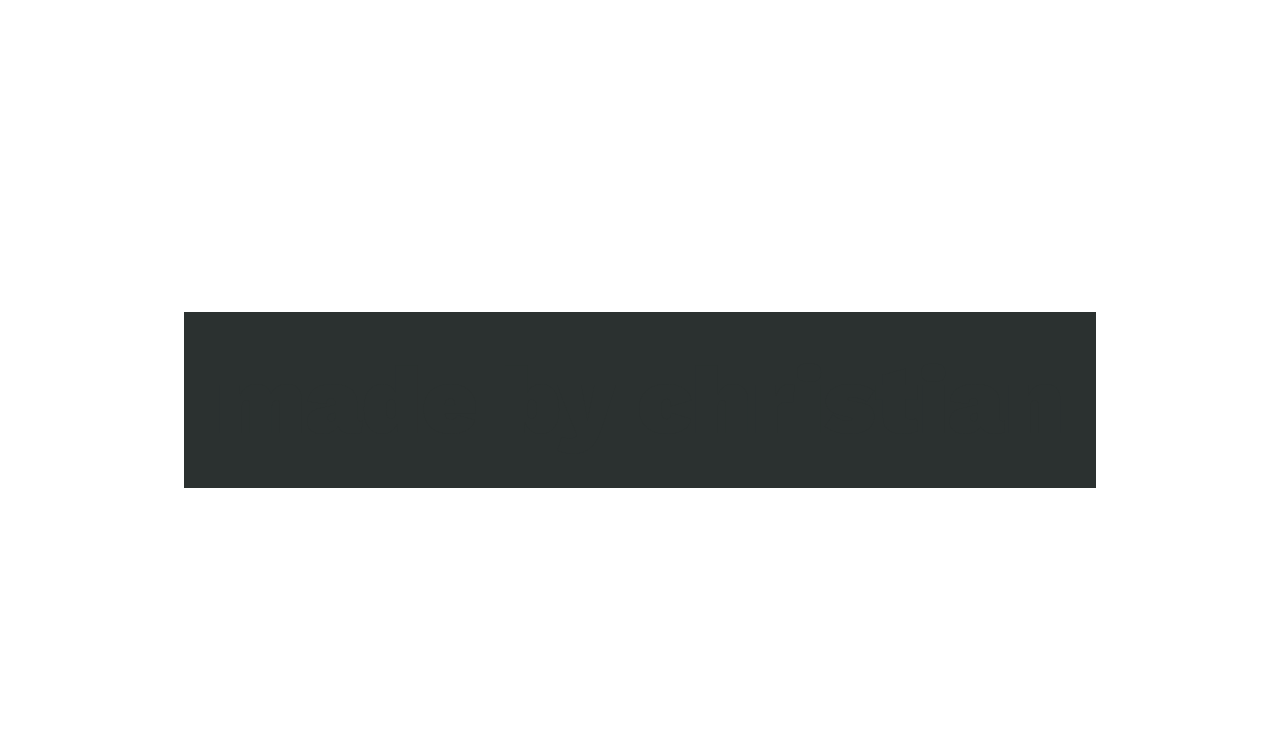
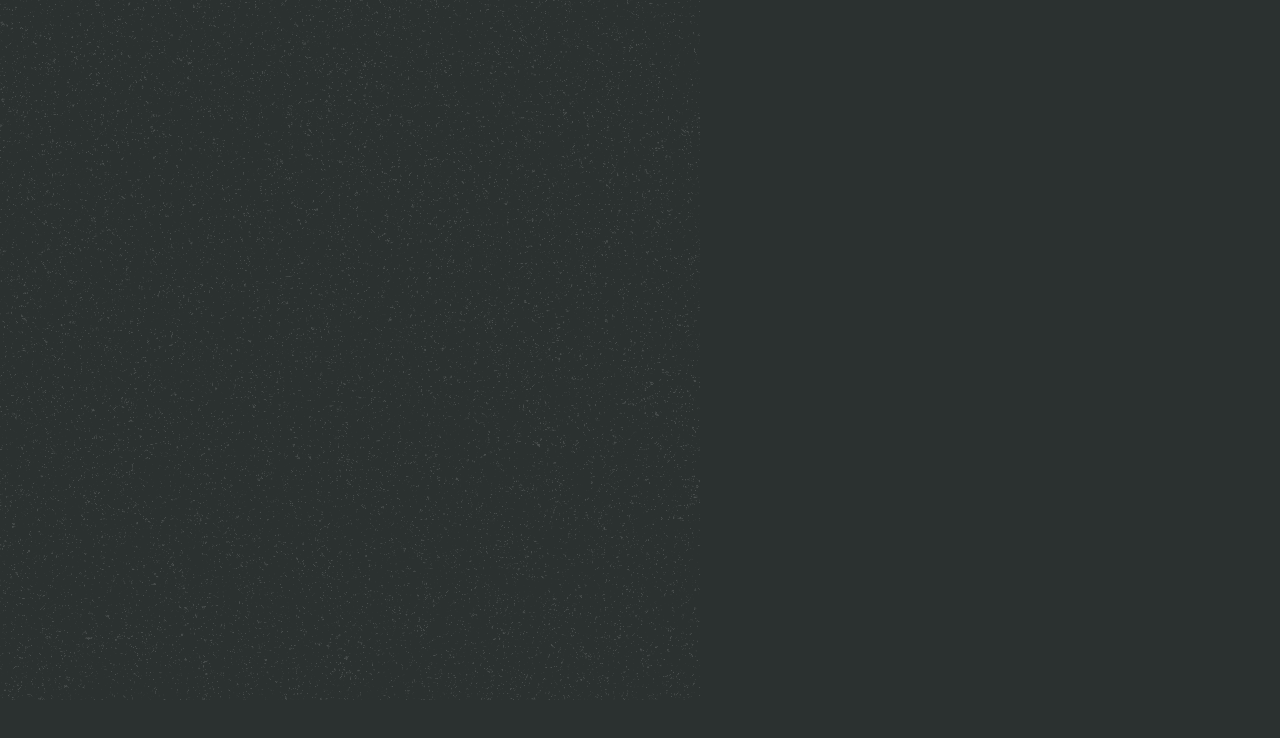
Before and after one commit to assiduousdev/madebychristian, a React (Vite) app: page / in a window 1280 px wide. Shown: the top 738 px of the page. Built offline with nearby package versions, Linux system fonts and the light colour scheme.

Commit message:
Animate page transition to hero

```diff
--- a/src/components/PageTransition/PageTransition.config.js
+++ b/src/components/PageTransition/PageTransition.config.js
@@ -1,6 +1,11 @@
 
 const INTRO_TRANSITION_LENGTH_IN_MILLISECONDS = 600;
 const OUTRO_TRANSITION_LENGTH_IN_MILLISECONDS = 1000;
+const PAGE_TRANSITION_LENGTH_IN_MILLISECONDS = 400;
+
+/*
+
+// Was used before when animating color/background color changes though WAAPI, left for reference
 
 const cssVariables = {
   colors: {
@@ -8,6 +13,8 @@ const cssVariables = {
     accent900: `hsl(${window.getComputedStyle(document.documentElement).getPropertyValue("--accent-900")})`
   }
 };
+
+*/
 
 const config = {
   intros: [
@@ -17,20 +24,22 @@ const config = {
   ],
   transitions: {
     intro: [
-      { transform: "translateY(0)", opacity: "1", offset: 0.25 },
+      { transform: "translateY(0)", opacity: 1, offset: 0.25 },
 
-      { transform: "translateY(0)", opacity: "1", offset: 0.99 },
+      { transform: "translateY(0)", opacity: 1, offset: 0.99 },
 
-      { transform: "translateY(100%)", opacity: "0" }
+      { transform: "translateY(-100%)", opacity: 0 }
     ],
     outro: [
-      { opacity: 1, transform: "translateY(0)", offset: 0.25 },
-      { color: cssVariables.colors.primary, backgroundColor: cssVariables.colors.accent900, offset: 0.26 },
-      { color: cssVariables.colors.primary, backgroundColor: cssVariables.colors.accent900, offset: 0.69 },
-      { color: cssVariables.colors.accent900, backgroundColor: cssVariables.colors.primary, offset: 0.7 },
-      { color: cssVariables.colors.accent900,  offset: 0.98 },
-      { color: cssVariables.colors.primary, offset: 0.99 },
-      { opacity: 1, transform: "translateY(0)", backgroundColor: cssVariables.colors.primary },
+      { transform: "translateY(0)", opacity: 1, offset: 0.25 },
+
+      { transform: "translateY(0)", opacity: 1, offset: 0.99 },
+
+      { transform: "translateY(-100%)", opacity: 0 }
+    ],
+    background: [
+      { transform: "scaleY(1)" },
+      { transform: "scaleY(0)" }
     ]
   },
   transitionOptions: {
@@ -39,13 +48,17 @@ const config = {
       easing: "cubic-bezier(.2,.07,.02,.7)",
       fill: "both"
     },
-      outro: {
+    outro: {
       duration: OUTRO_TRANSITION_LENGTH_IN_MILLISECONDS,
       easing: "cubic-bezier(.2,.07,.02,.7)",
       fill: "both"
     },
+    background: {
+      duration: PAGE_TRANSITION_LENGTH_IN_MILLISECONDS,
+      easing: "cubic-bezier(.2,.07,.02,.7)",
+      fill: "both"
+    },
   },
-
 }
 
 export default config;
--- a/src/components/PageTransition/PageTransition.css
+++ b/src/components/PageTransition/PageTransition.css
@@ -1,8 +1,10 @@
 
 .PageTransition {
+  position: relative;
   display: grid;
   place-items: center;
   min-height: 100dvh;
+  transform-origin: top;
 
   font-size: var(--fs-display-700);
   font-weight: var(--fw-900);
--- a/src/components/PageTransition/PageTransition.jsx
+++ b/src/components/PageTransition/PageTransition.jsx
@@ -7,8 +7,10 @@ import config from "./PageTransition.config";
 import "./PageTransition.css";
 
 export default function PageTransition() {
+  const pageTransitionRef = useRef(null);
   const pageIntroRefs = useRef(null);
   const pageOutroRef = useRef(null);
+
   const [isIntroFinished, setIsIntroFinished] = useState(false);
 
   useEffect(() => {
@@ -16,21 +18,25 @@ export default function PageTransition() {
       if (!isIntroFinished) {
         // TODO: Handle animations error properly
 
-        const intros = Array.from(getPageIntros()).map(([_, intro]) => intro);
-        for (const intro of intros) {
+        for (const intro of getAnimations()) {
           await intro.animate(config.transitions.intro, config.transitionOptions.intro).finished;
         }
 
         setIsIntroFinished(true);
-        pageOutroRef.current.animate(config.transitions.outro, config.transitionOptions.outro);
+
+        await pageOutroRef.current.animate(config.transitions.outro, config.transitionOptions.outro).finished;
+
+        await pageTransitionRef.current.animate(config.transitions.background, config.transitionOptions.background);
       }
     }
 
     playTransition();
 
-    // clean up?
+  }, []);
 
-  }, []);
+  function getAnimations() {
+    return Array.from(getPageIntros()).map(([_, animation]) => animation);
+  }
 
   function getPageIntros() {
     if (!pageIntroRefs.current) {
@@ -41,24 +47,28 @@ export default function PageTransition() {
   }
 
   return (
-    <section className="PageTransition">
+    <section ref={pageTransitionRef} className="PageTransition">
       <div className="PageTransition__texts">
         {
-          config.intros.map((intro, index) =>
+          config.intros.map((intro, index) => {
+            const key = `${intro}-${index}`;
+
+            return (
               <PageTransitionIntro
-              key={`${intro}-${index}`}
+                key={key}
                 ref={(node) => {
                   const map = getPageIntros();
-                map.set(index, node);
+                  map.set(key, node);
 
                   return () => {
-                  map.delete(index);
+                    map.delete();
                   }
                 }}
 
                 intro={intro}
               />
             )
+          })
         }
 
         <PageTransitionOutro
--- a/src/index.css
+++ b/src/index.css
@@ -105,3 +105,8 @@ h6 {
   grid-template-columns: repeat(12, 1fr);
   gap: 2.4rem;
 }
+
+.hidden {
+  display: none;
+  pointer-events: none;
+}
```
Lines whose indentation alone changed are shown as unchanged.
